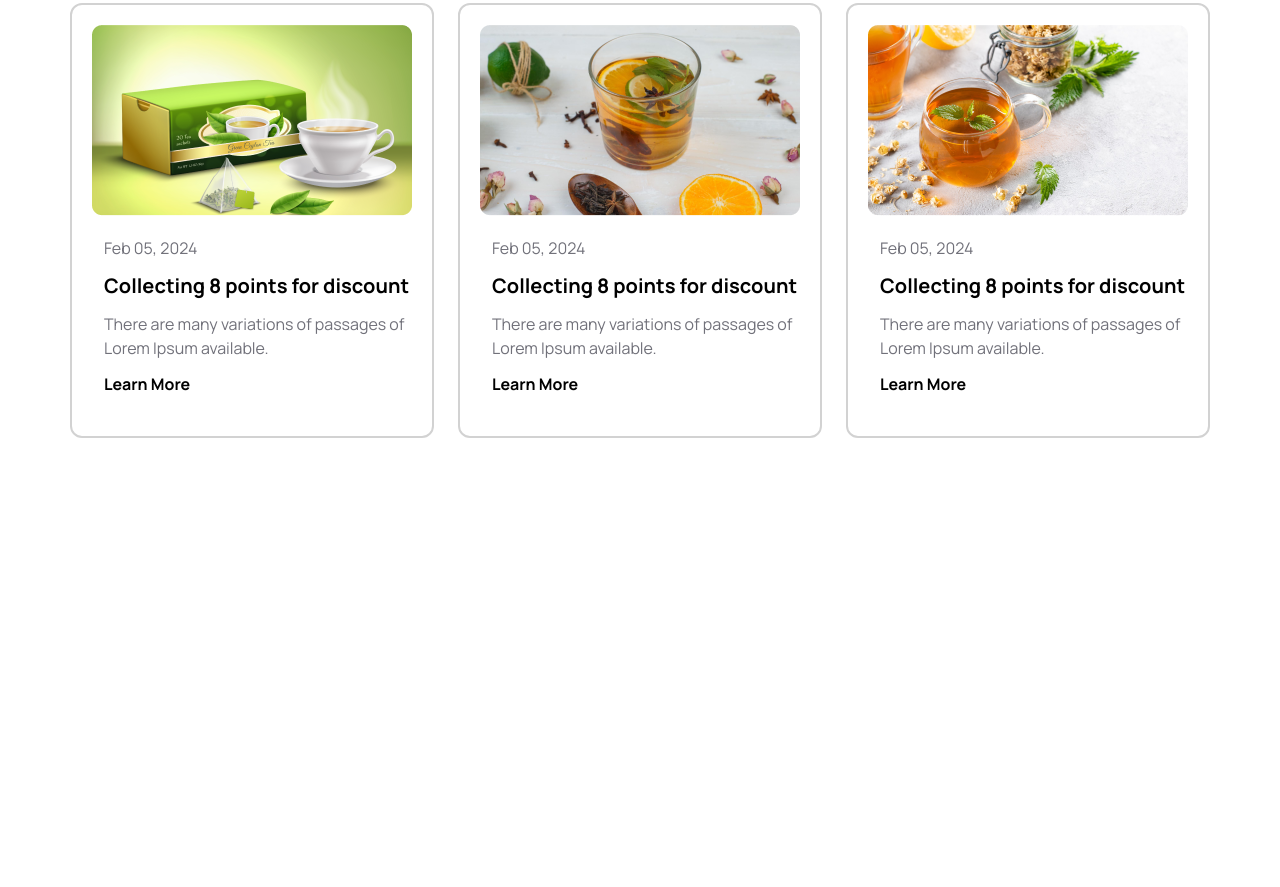
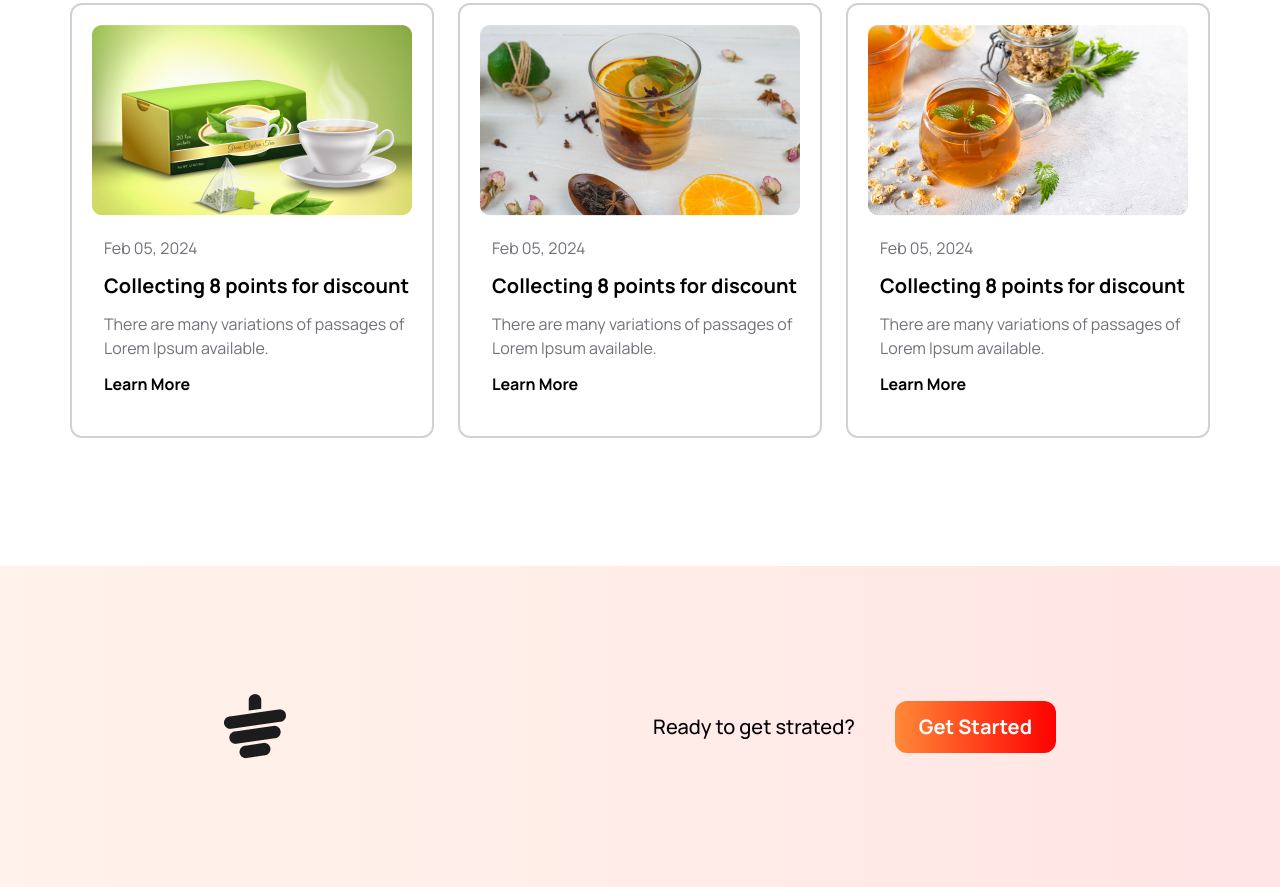
Before and after one commit to Shofiul-17/tea-house-project, a plain HTML site: page index.html in a window 1280 px wide. Shown: the part 289-1176 px from the top of the page. Before the commit the page ends 855 px from the top, so only its background shows below. Drawn offline with nearby package versions, Linux system fonts and the light colour scheme.

Commit message:
working on footer

```diff
--- a/index.html
+++ b/index.html
@@ -300,13 +300,15 @@
             <!-- ===== Meet Our Super Clients Section End ====== -->
 
             <!-- ===== News & Events Section Start ====== -->
-            <section class="my-32">
+            <section class="my-32 hidde">
                 <div class="">
                     <div class="text-center font-manrope">
                         <h2 class="text-3xl md:text-5xl font-extrabold">News & Events</h2>
                         <p class="md:w-2/3 mx-auto md:font-medium mt-5 mb-12 px-5 md:px-7">There are many variations of passages of Lorem Ipsum available, but the majority have suffered alteration in some form, by injected humour, or randomised words which don't look even slightly believable.</p>
                     </div>
                     <div class="flex flex-col md:flex-row justify-center gap-6">
+
+                        <!-- ====== Card One Start ====== -->
                         <div class="w-80 mx-auto md:mx-0 md:w-[364px] border-2 border-[#D2D2D2] rounded-xl p-5">
                             <div class="">
                                 <img src="images/news-1.png" alt="">
@@ -318,7 +320,9 @@
                                 <p class="font-bold pt-3 pb-5">Learn More</p>
                             </div>
                         </div>
+                        <!-- ====== Card One End ====== -->
 
+                        <!-- ====== Card Two Start ====== -->
                         <div class="w-80 mx-auto md:mx-0 md:w-[364px] border-2 border-[#D2D2D2] rounded-xl p-5">
                             <div class="">
                                 <img src="images/news-2.png" alt="">
@@ -330,7 +334,9 @@
                                 <p class="font-bold pt-3 pb-5">Learn More</p>
                             </div>
                         </div>
+                        <!-- ====== Card Two End ====== -->
 
+                        <!-- ====== Card Three Start ====== -->
                         <div class="w-80 mx-auto md:mx-0 md:w-[364px] border-2 border-[#D2D2D2] rounded-xl p-5">
                             <div class="">
                                 <img src="images/news-3.png" alt="">
@@ -342,6 +348,7 @@
                                 <p class="font-bold pt-3 pb-5">Learn More</p>
                             </div>
                         </div>
+                        <!-- ====== Card Three End ====== -->
                     </div>
                 </div>
             </section>
@@ -351,7 +358,23 @@
         <!-- ===== Main Section End ====== -->
 
         <!-- ===== Footer Section Start ====== -->
-        <footer></footer>
+        <footer class="bg-gradient-to-l from-[#FF0000]/[0.1] to-[#FF8938]/[0.1]">
+            <div class="py-32 mx-56">
+                <div class="font-manrope flex">
+                    <div class="me-auto">
+                        <img src="images/cup.png" alt="">
+                    </div>
+                    <div class="flex justify-center items-center">
+                        <p class="text-xl font-medium me-10">Ready to get strated?</p>
+                        <div>
+                            <button class="bg-gradient-to-l from-[#FF0000] to-[#FF8938] text-white md:text-xl font-bold py-3 px-6 rounded-xl">
+                                Get Started
+                            </button>
+                        </div>
+                    </div>
+                </div>
+            </div>
+        </footer>
         <!-- ===== Footer Section End ====== -->
 
 
```
